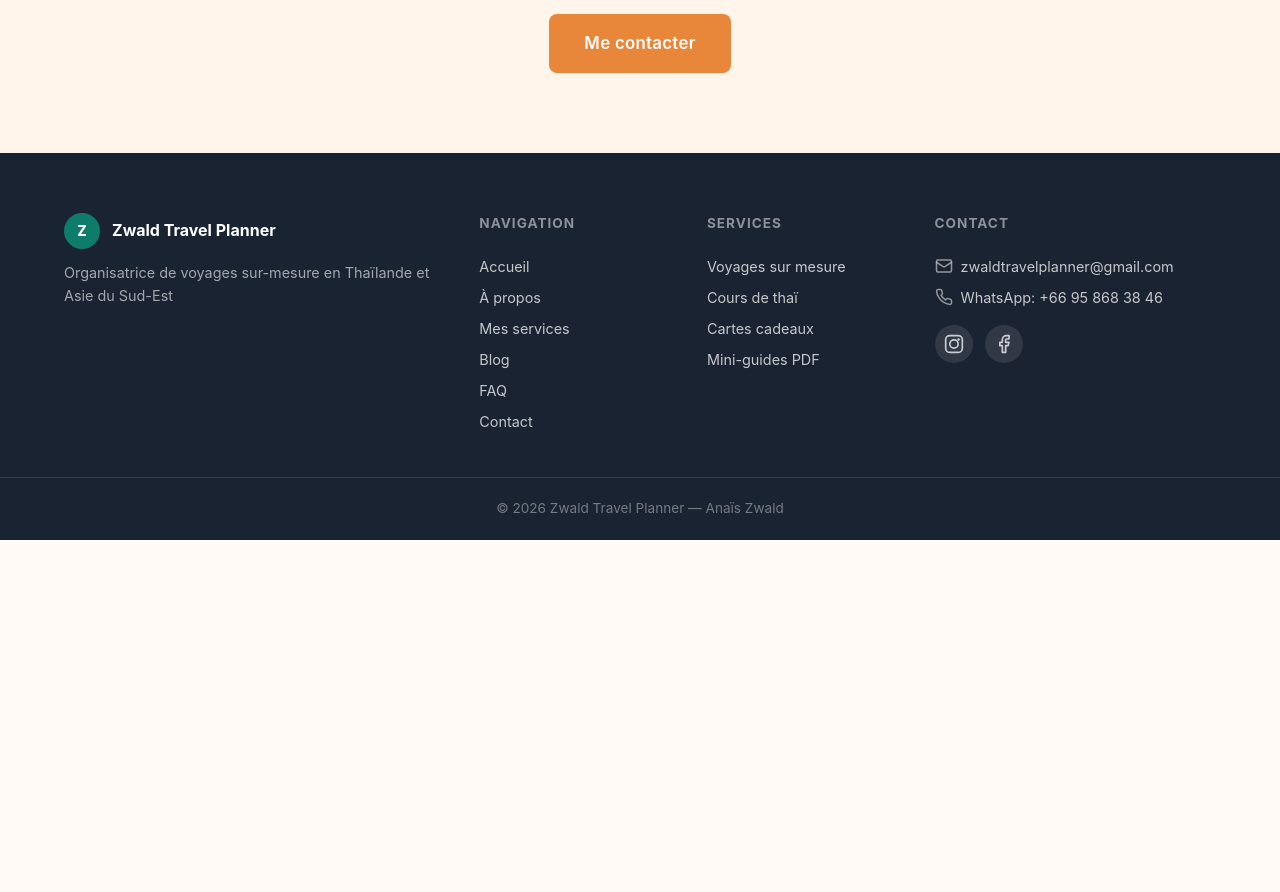
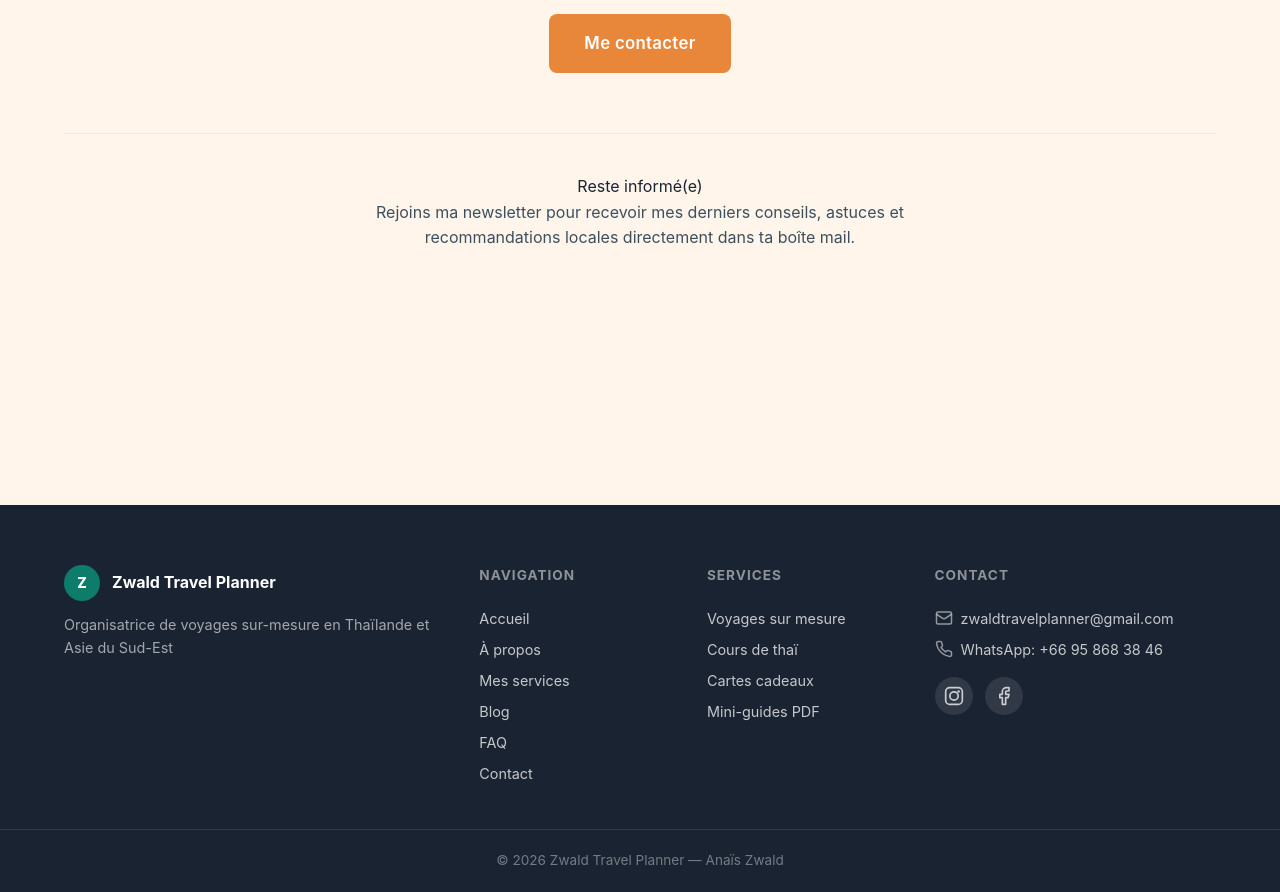
Before and after one commit to TheRemless/Site_Anais, a React (Vite) app: page /faq in a window 1280 px wide. Shown: the part 1640-2532 px from the top of the page. Before the commit the page ends 2180 px from the top, so only its background shows below. Built offline with nearby package versions, Linux system fonts and the light colour scheme.

Commit message:
Added Newsletter form to all pages

```diff
--- a/src/pages/APropos.jsx
+++ b/src/pages/APropos.jsx
@@ -1,4 +1,5 @@
 import { Link } from "react-router-dom";
+import MailerLiteForm from "../components/MailerLiteForm";
 import "../styles/pages.css";
 
 export default function APropos() {
@@ -122,6 +123,19 @@ export default function APropos() {
           <Link to="/contact#formulaire" className="btn-white btn-large">Me contacter</Link>
         </div>
       </section>
+
+      <section className="page-section" style={{textAlign: 'center'}}>
+        <div className="container">
+          <h2>Reste connecté(e)</h2>
+          <div className="prose" style={{textAlign: 'center', maxWidth: '600px', margin: '0 auto 24px'}}>
+            <p>
+              Rejoins ma newsletter pour recevoir mes derniers conseils, astuces et
+              recommandations locales directement dans ta boîte mail.
+            </p>
+          </div>
+          <MailerLiteForm />
+        </div>
+      </section>
     </div>
   );
 }
--- a/src/pages/BlogPost.jsx
+++ b/src/pages/BlogPost.jsx
@@ -1,4 +1,5 @@
 import { useParams, Link } from "react-router-dom";
+import MailerLiteForm from "../components/MailerLiteForm";
 import "../styles/pages.css";
 
 const BLOG_CONTENT = {
@@ -99,6 +100,13 @@ export default function BlogPost() {
             <Link to="/contact#formulaire" className="btn-primary">Me contacter</Link>
             <Link to="/blog" className="btn-secondary">Voir tous les articles</Link>
           </div>
+          <div style={{marginTop: '48px', paddingTop: '48px', borderTop: '1px solid rgba(0,0,0,0.05)'}}>
+            <h3>Prépare ton voyage avec confiance</h3>
+            <p style={{maxWidth: '600px', margin: '0 auto 24px', color: 'var(--text-medium)'}}>
+              Rejoins ma newsletter pour recevoir mes derniers conseils, astuces et recommandations locales directement dans ta boîte mail.
+            </p>
+            <MailerLiteForm />
+          </div>
         </div>
       </section>
     </div>
--- a/src/pages/Contact.jsx
+++ b/src/pages/Contact.jsx
@@ -1,4 +1,5 @@
 import { useState } from "react";
+import MailerLiteForm from "../components/MailerLiteForm";
 import "../styles/pages.css";
 
 export default function Contact() {
@@ -112,6 +113,19 @@ export default function Contact() {
         </div>
       </section>
 
+      <section className="page-section bg-cream" style={{textAlign: 'center'}}>
+        <div className="container">
+          <h2>Prépare ton voyage avec confiance</h2>
+          <div className="prose" style={{textAlign: 'center'}}>
+            <p>
+              Rejoins ma newsletter pour recevoir mes derniers conseils, astuces et
+              recommandations locales directement dans ta boîte mail.
+            </p>
+          </div>
+          <MailerLiteForm />
+        </div>
+      </section>
+
       <section className="page-section">
         <div className="container" style={{textAlign: 'center'}}>
           <h2>Cartes cadeaux voyage</h2>
--- a/src/pages/CoursThai.jsx
+++ b/src/pages/CoursThai.jsx
@@ -1,4 +1,5 @@
 import { Link } from "react-router-dom";
+import MailerLiteForm from "../components/MailerLiteForm";
 import "../styles/pages.css";
 
 export default function CoursThai() {
@@ -104,6 +105,19 @@ export default function CoursThai() {
           </Link>
         </div>
       </section>
+
+      <section className="page-section bg-cream" style={{textAlign: 'center'}}>
+        <div className="container">
+          <h2>Reste informé(e)</h2>
+          <div className="prose" style={{textAlign: 'center'}}>
+            <p>
+              Je partage régulièrement des ressources, promotions et conseils exclusifs dans ma newsletter :
+              un complément idéal pour préparer un voyage avec confiance et sérénité.
+            </p>
+          </div>
+          <MailerLiteForm />
+        </div>
+      </section>
     </div>
   );
 }
--- a/src/pages/Destinations.jsx
+++ b/src/pages/Destinations.jsx
@@ -1,5 +1,6 @@
 import { motion } from "framer-motion";
 import { useState } from "react";
+import MailerLiteForm from "../components/MailerLiteForm";
 import "../styles/destinations.css";
 
 const DESTINATIONS = [
@@ -152,6 +153,19 @@ export default function Destinations() {
           <button className="btn-primary btn-large btn-glow">Réserver une consultation</button>
         </motion.div>
       </section>
+
+      <section className="page-section" style={{textAlign: 'center', background: 'var(--bg-sand)'}}>
+        <div className="container">
+          <h2>Reste informé(e)</h2>
+          <div className="prose" style={{textAlign: 'center', maxWidth: '600px', margin: '0 auto 24px'}}>
+            <p>
+              Rejoins ma newsletter pour recevoir mes derniers conseils, astuces et
+              recommandations locales directement dans ta boîte mail.
+            </p>
+          </div>
+          <MailerLiteForm />
+        </div>
+      </section>
     </div>
   );
 }
--- a/src/pages/FAQ.jsx
+++ b/src/pages/FAQ.jsx
@@ -1,5 +1,6 @@
 import { useState } from "react";
 import { Link } from "react-router-dom";
+import MailerLiteForm from "../components/MailerLiteForm";
 import "../styles/pages.css";
 
 const FAQS = [
@@ -98,6 +99,13 @@ export default function FAQ() {
           <Link to="/contact#formulaire" className="btn-primary btn-large" style={{marginTop: '24px'}}>
             Me contacter
           </Link>
+          <div style={{marginTop: '60px', paddingTop: '40px', borderTop: '1px solid rgba(0,0,0,0.05)'}}>
+            <h3>Reste informé(e)</h3>
+            <p style={{maxWidth: '600px', margin: '0 auto 24px', color: 'var(--text-medium)'}}>
+              Rejoins ma newsletter pour recevoir mes derniers conseils, astuces et recommandations locales directement dans ta boîte mail.
+            </p>
+            <MailerLiteForm />
+          </div>
         </div>
       </section>
     </div>
--- a/src/pages/Galerie.jsx
+++ b/src/pages/Galerie.jsx
@@ -1,5 +1,6 @@
 import { motion } from "framer-motion";
 import { useState } from "react";
+import MailerLiteForm from "../components/MailerLiteForm";
 import "../styles/galerie.css";
 
 const GALLERY_IMAGES = [
@@ -154,6 +155,19 @@ export default function Galerie() {
           <button className="btn-primary btn-large btn-glow">Commencer mon voyage</button>
         </motion.div>
       </section>
+
+      <section className="page-section bg-cream" style={{textAlign: 'center'}}>
+        <div className="container">
+          <h2>Reste connecté(e)</h2>
+          <div className="prose" style={{textAlign: 'center', maxWidth: '600px', margin: '0 auto 24px'}}>
+            <p>
+              Abonne-toi à ma newsletter pour recevoir mes derniers conseils voyage
+              et mes meilleures adresses en Asie.
+            </p>
+          </div>
+          <MailerLiteForm />
+        </div>
+      </section>
     </div>
   );
 }
--- a/src/pages/Services.jsx
+++ b/src/pages/Services.jsx
@@ -1,4 +1,5 @@
 import { Link } from "react-router-dom";
+import MailerLiteForm from "../components/MailerLiteForm";
 import "../styles/pages.css";
 
 export default function Services() {
@@ -263,6 +264,19 @@ export default function Services() {
           </Link>
         </div>
       </section>
+
+      <section className="page-section" style={{textAlign: 'center'}}>
+        <div className="container">
+          <h2>Prépare ton voyage avec confiance</h2>
+          <div className="prose" style={{textAlign: 'center', maxWidth: '600px', margin: '0 auto 24px'}}>
+            <p>
+              Rejoins ma newsletter pour recevoir mes derniers conseils, astuces et
+              recommandations locales directement dans ta boîte mail. Aucun spam, promis !
+            </p>
+          </div>
+          <MailerLiteForm />
+        </div>
+      </section>
     </div>
   );
 }
```
